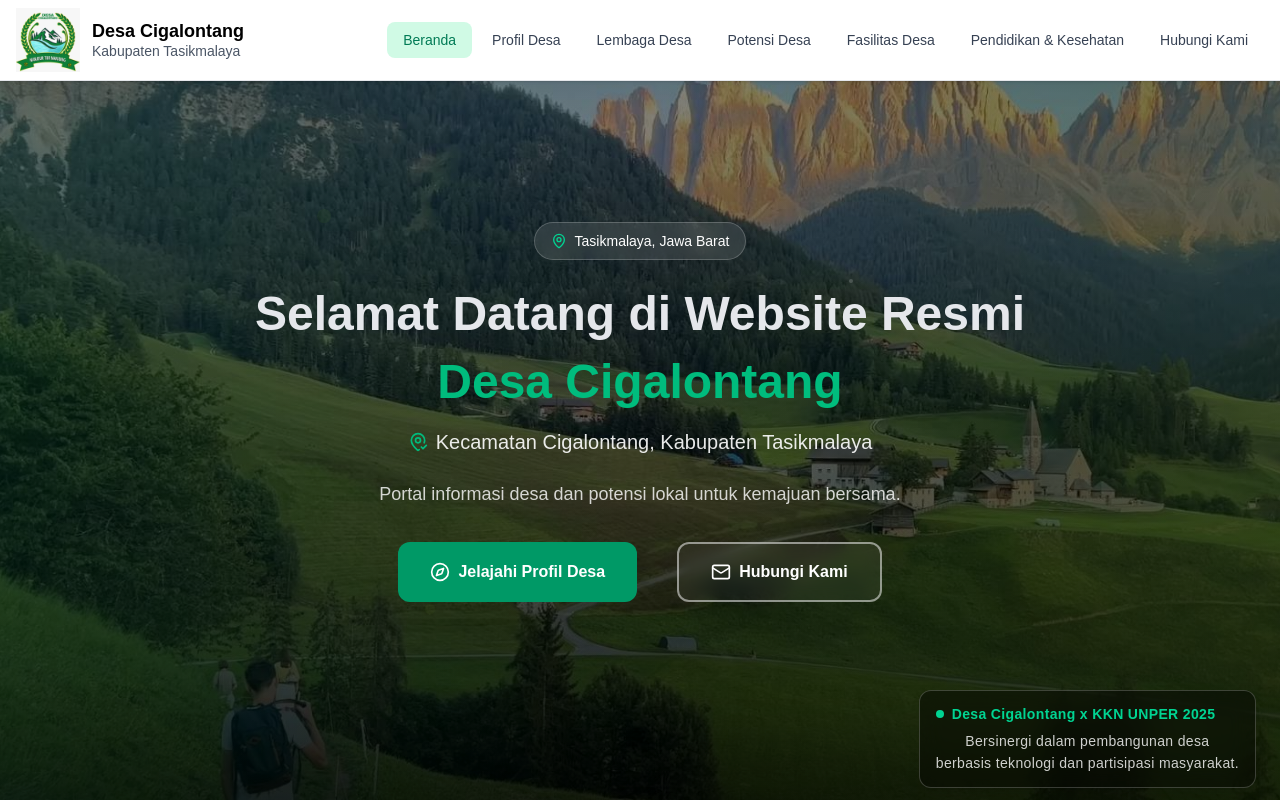
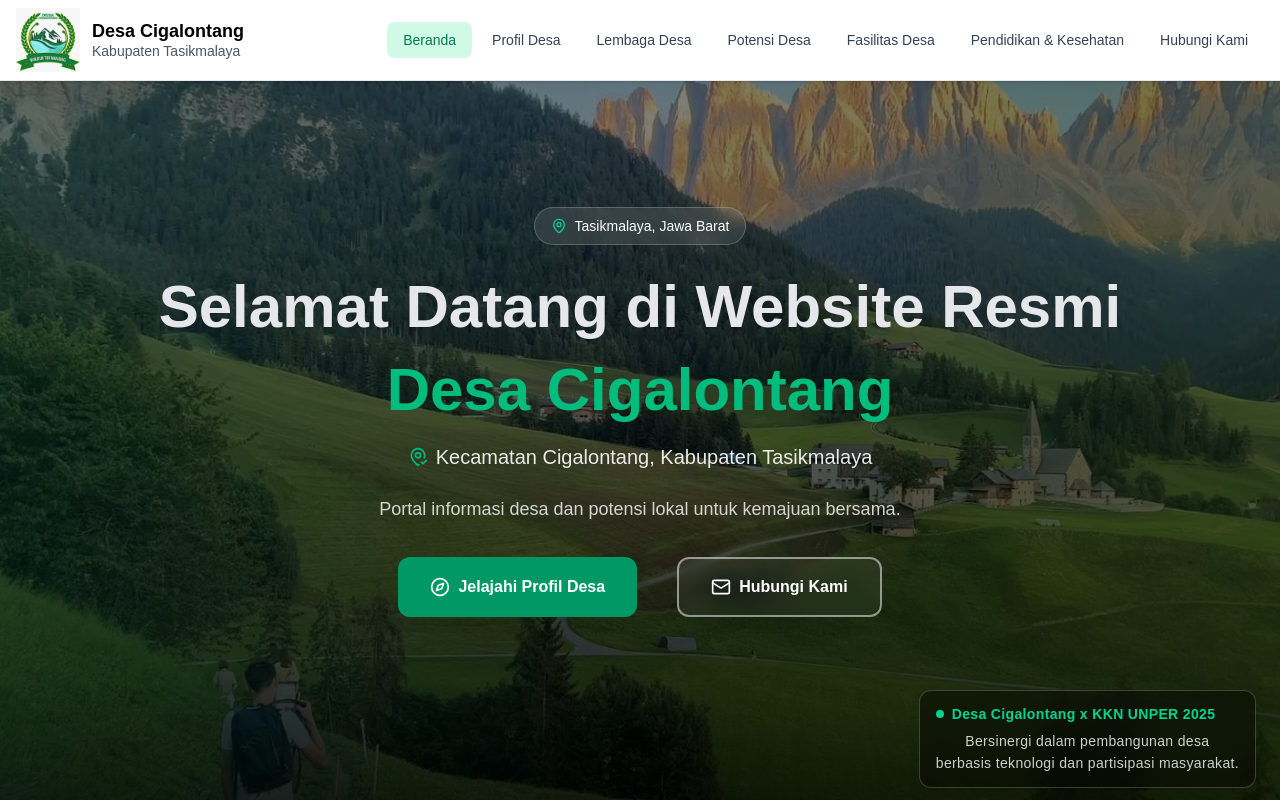
Before and after one commit to tiswan14/desa-cigalontang, a Next.js app: page / in a window 1280 px wide. Shown: the top 800 px of the page. Built offline with nearby package versions, Linux system fonts and the light colour scheme.

Commit message:
fix: hero section

```diff
--- a/app/section/beranda/HeroSection.jsx
+++ b/app/section/beranda/HeroSection.jsx
@@ -54,7 +54,7 @@ const HeroSection = () => {
                 <h1
                     data-aos='fade-up'
                     data-aos-delay='400'
-                    className='mb-4 text-2xl sm:text-3xl md:text-4xl lg:text-5xl font-bold leading-tight'
+                    className='mb-4 text-3xl sm:text-4xl md:text-4xl lg:text-6xl font-bold leading-tight'
                 >
                     <span className='block mb-2 text-gray-200'>
                         Selamat Datang di Website Resmi
@@ -92,20 +92,20 @@ const HeroSection = () => {
                 >
                     {/* Tombol 1 - Jelajahi Profil */}
                     <Link
-                        href='#profile'
-                        className='group flex w-full sm:w-auto items-center justify-center gap-2 rounded-xl bg-emerald-600 px-6 py-3 md:px-8 md:py-4 font-semibold text-white text-xs sm:text-sm md:text-base transition-all duration-300 hover:bg-emerald-600 hover:shadow-lg hover:shadow-emerald-500/25 hover:-translate-y-0.5 active:translate-y-0'
+                        href='profil-desa'
+                        className='group flex w-full sm:w-auto items-center justify-center gap-2 rounded-xl bg-emerald-600 py-3 md:px-8 md:py-4 font-semibold text-white text-xs sm:text-sm md:text-base transition-all duration-300 hover:bg-emerald-600 hover:shadow-lg hover:shadow-emerald-500/25 hover:-translate-y-0.5 active:translate-y-0'
                     >
                         <Compass className='h-5 w-5 group-hover:rotate-12 transition-transform duration-300' />
                         Jelajahi Profil Desa
                     </Link>
                     {/* Tombol 2 - Hubungi Kami */}
-                    <a
+                    <Link
                         href='#kontak'
                         className='group flex w-full sm:w-auto items-center justify-center gap-2 rounded-xl border-2 border-white/50 px-6 py-3 md:px-8 md:py-4 font-semibold text-white text-xs sm:text-sm md:text-base transition-all duration-300 hover:bg-white hover:text-gray-900 hover:border-white hover:shadow-lg hover:shadow-white/25 hover:-translate-y-0.5 active:translate-y-0 backdrop-blur-sm bg-white/5'
                     >
                         <Mail className='h-5 w-5 group-hover:scale-110 transition-transform duration-300' />
                         Hubungi Kami
-                    </a>
+                    </Link>
                 </div>
             </div>
 
```
